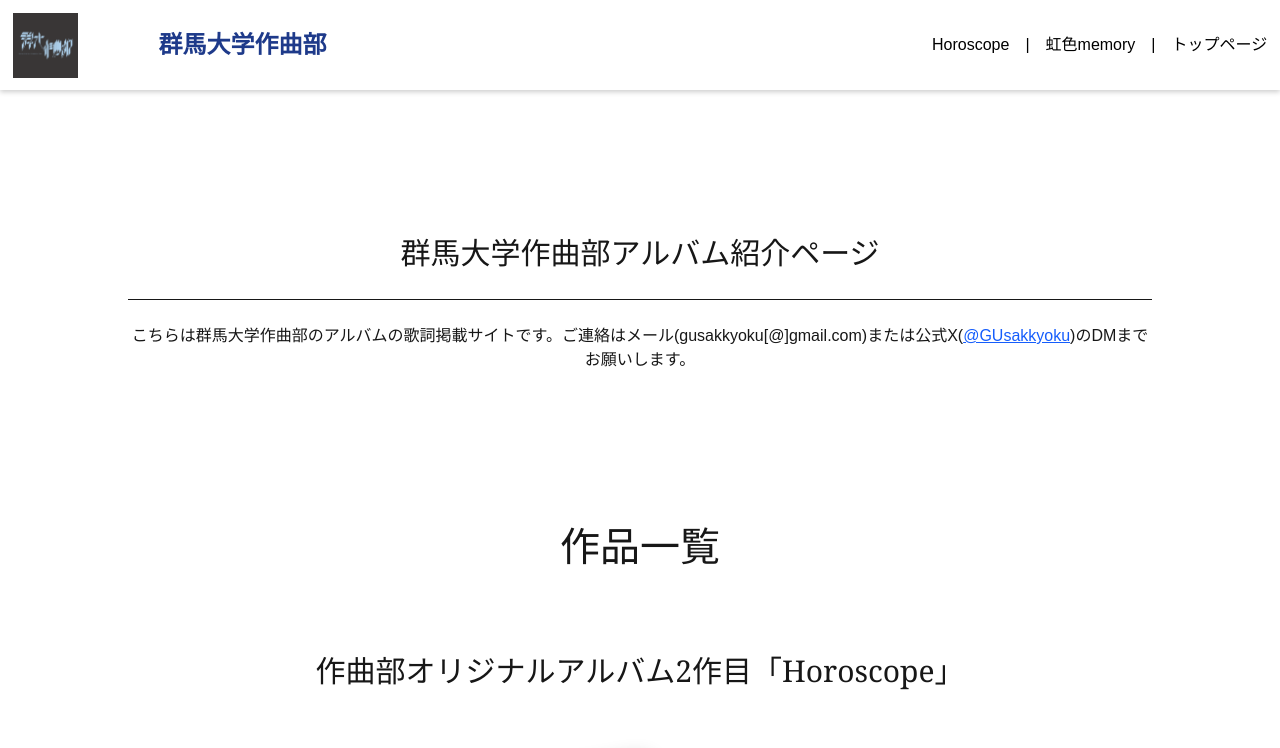
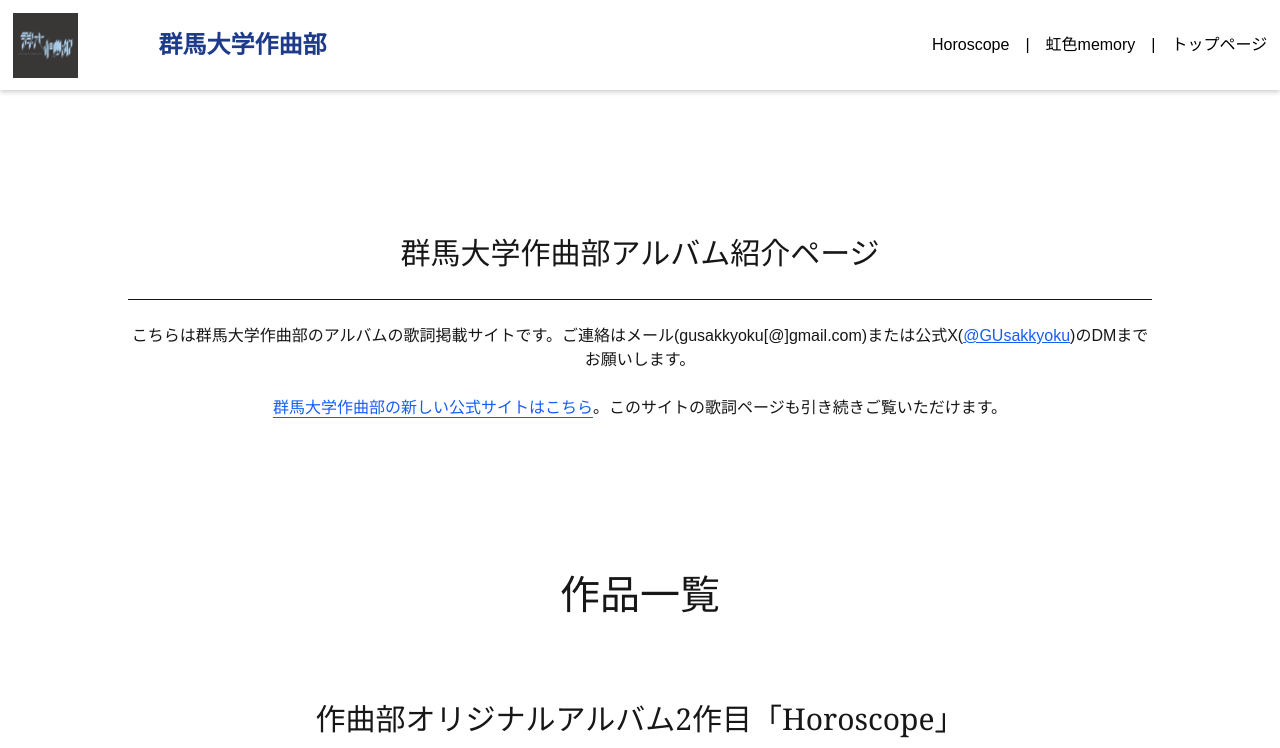
Before and after one commit to endo1192/gu-sakkyoku-album, a Next.js app: page / in a window 1280 px wide. Shown: the top 748 px of the page. Built offline with nearby package versions, Linux system fonts and the light colour scheme; grey boxes are pictures that could not be loaded.

Commit message:
feat: link legacy homepage to new official site

```diff
--- a/src/app/page.tsx
+++ b/src/app/page.tsx
@@ -18,27 +18,26 @@ export default function Home() {
   }, []);
 
   return (
-    <AnimatePresence mode="wait">
-      {isLoading ? (
+    <>
+      {/* 歌詞と新サイトへの案内リンクを、検索エンジンも読める静的HTMLに含めます。 */}
+      <ClientWrapper><Mainpage /></ClientWrapper>
+      {/* JavaScript無効時は読み込み演出で本文を覆わないようにします。 */}
+      <noscript><style>{"#homepage-loading { display: none; }"}</style></noscript>
+      <AnimatePresence>
+        {isLoading && (
           <motion.div
+            id="homepage-loading"
             key="loading"
             initial={{ opacity: 1 }}
             exit={{ opacity: 0 }}
             transition={{ duration: 1 }}
-          className="flex items-center justify-center h-screen"
+            className="fixed inset-0 z-[1000] flex items-center justify-center bg-background"
+            aria-hidden="true"
           >
             <Loading />
           </motion.div>
-      ) : (
-        <motion.div
-          key="main"
-          initial={{ opacity: 0 }}
-          animate={{ opacity: 1 }}
-          transition={{ duration: 1 }}
-        >
-          <ClientWrapper><Mainpage /></ClientWrapper>
-        </motion.div>
         )}
       </AnimatePresence>
+    </>
   );
 }
--- a/src/component/Mainpage.tsx
+++ b/src/component/Mainpage.tsx
@@ -20,6 +20,16 @@ const MainPage = () => {
           @GUsakkyoku
         </a>
         )のDMまでお願いします。
+      </p>
+
+      <p className="w-[80%] mx-auto mt-6 text-center">
+        <a
+          href="https://gu-sakkyoku.github.io/"
+          className="text-blue-600 underline underline-offset-4 focus-visible:outline-2 focus-visible:outline-offset-2 focus-visible:outline-blue-600"
+        >
+          群馬大学作曲部の新しい公式サイトはこちら
+        </a>
+        。このサイトの歌詞ページも引き続きご覧いただけます。
       </p>
 
       <br />
```
Lines whose indentation alone changed are shown as unchanged.
